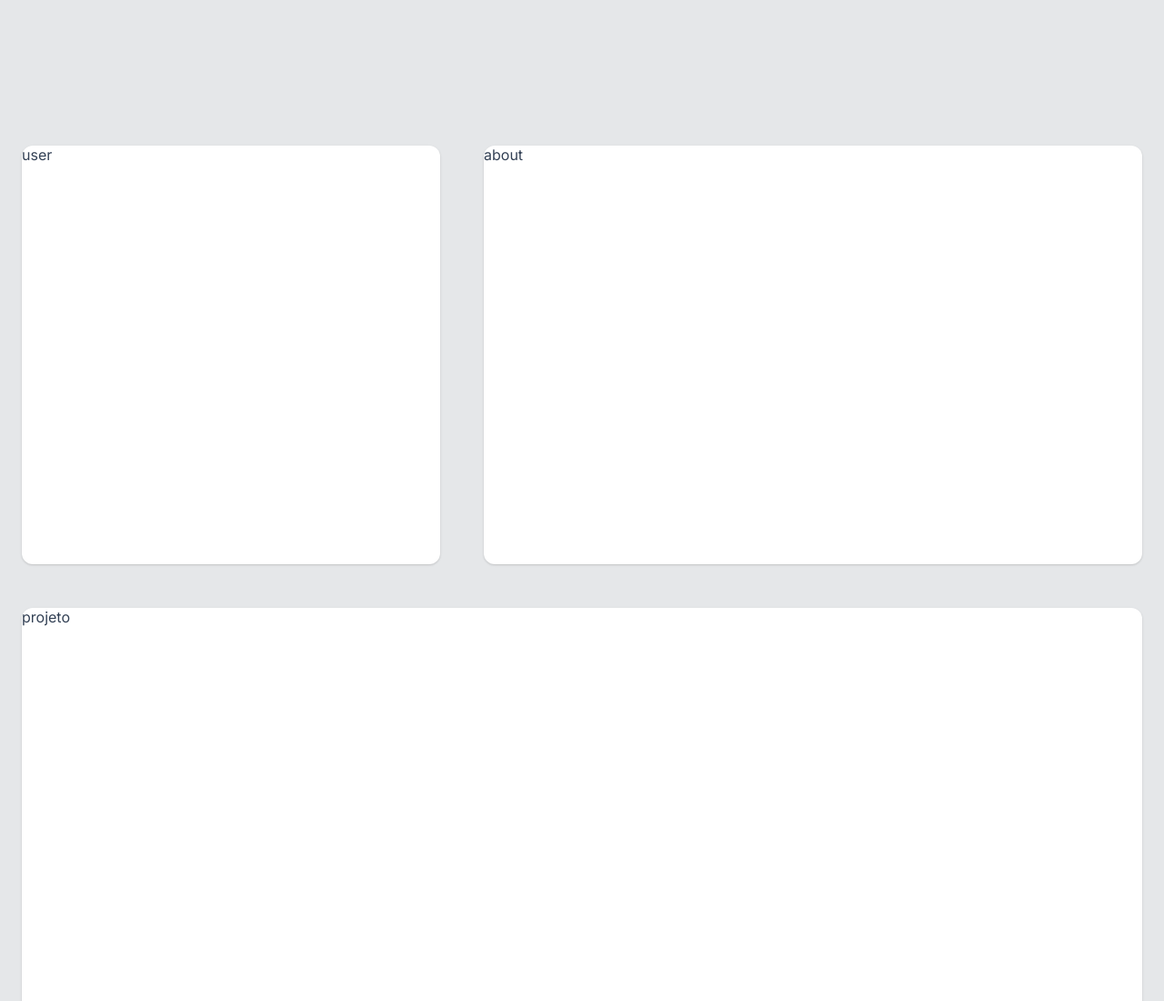
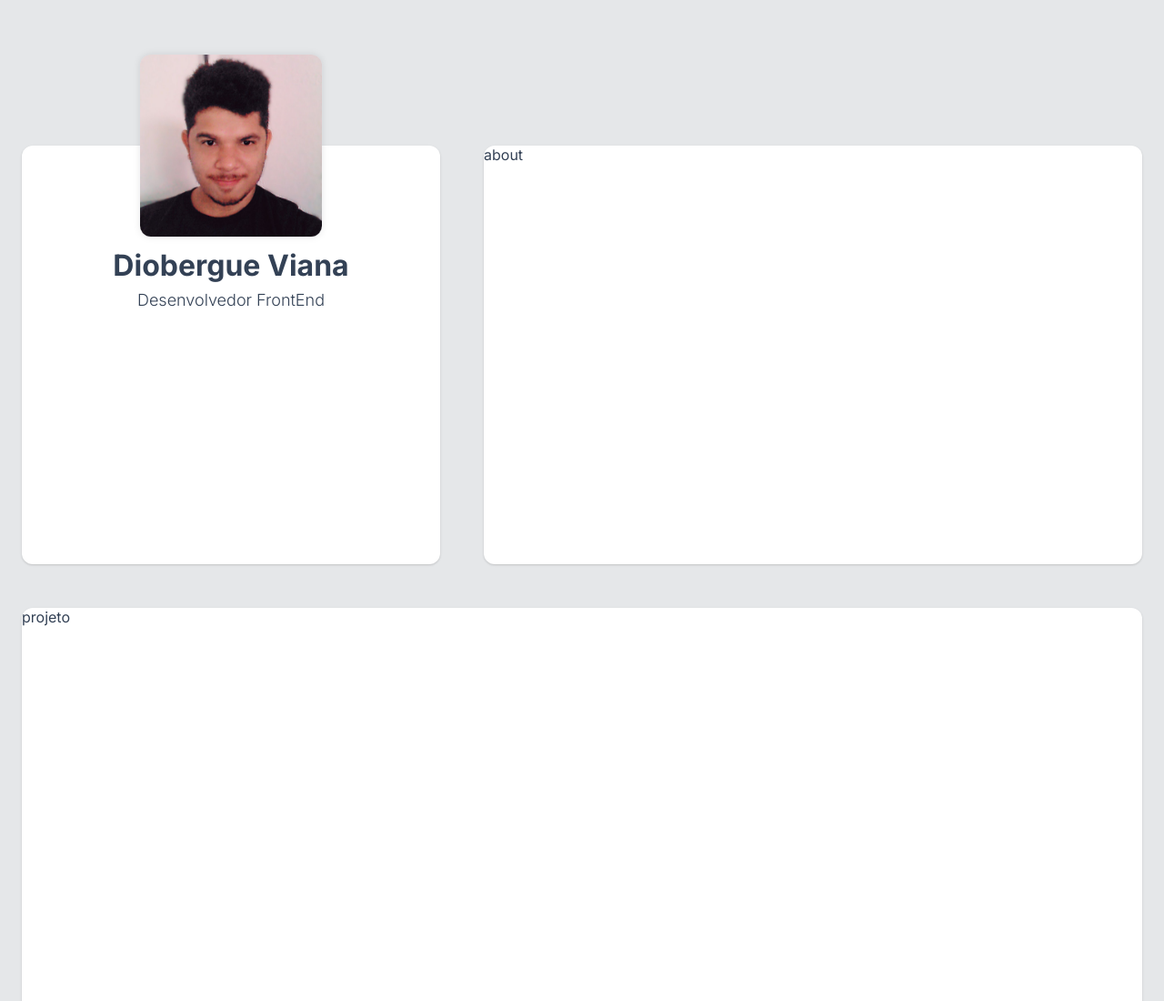
Before and after one commit to dioberg/Portfolio, a plain HTML site: page portFolio/index.html in a window 1280 px wide. Shown: the top 1100 px of the page at 91% size. Drawn offline with Linux system fonts and the light colour scheme; files that its build step writes are made by us from their sources.

Commit message:
adicionando informações a seção do usuário

```diff
--- a/index.html
+++ b/portFolio/index.html
@@ -15,7 +15,17 @@
 <body>
     <div class="app">
 
-        <section class="card">user</section>
+        <section class="card user">
+            <picture>
+                <img src="./assets/diobergue.jpg" alt="">
+            </picture>
+
+            <div class="user__content">
+                <h1>Diobergue Viana</h1>
+                <p>Desenvolvedor FrontEnd</p>
+
+            </div>
+        </section>
 
         <section class="card">about</section>
 
--- a/portFolio/styles/global.css
+++ b/portFolio/styles/global.css
@@ -1,3 +1,7 @@
+@import url("./user.css");
+
+
+
 :root {
     --primary: #334155;
     --secondary: #2C2D2E;
--- /dev/null
+++ b/portFolio/styles/user.css
@@ -0,0 +1,40 @@
+
+.user {
+    padding: 0 40px 40px;
+
+    display: flex;
+    flex-direction: column;
+    align-items: center;
+    row-gap: 12px;
+}
+
+.user picture {
+    width: 200px;
+    height: 200px;
+    border-radius: 12px;
+    box-shadow: var(--shadow-image);
+    margin-top: -100px;
+}
+
+.user picture img {
+    width: 100%;
+    height: 100%;
+    object-fit: cover;
+    border-radius: 12px;
+}
+
+.user__content {
+    display: flex;
+    flex-direction: column;
+    align-items: center;
+    row-gap: 8px;
+}
+
+.user__content h1 {
+    font-size: 32px;
+}
+
+.user__content p {
+    font-size: 18px;
+    font-weight: 300;
+}
```
Also changed, not shown: portFolio/assets/diobergue.jpg (added), portFolio/assets/photo_2022-10-20_08-32-21.jpg (added), portFolio/assets/photo_2022-10-20_08-32-22.jpg (added).
